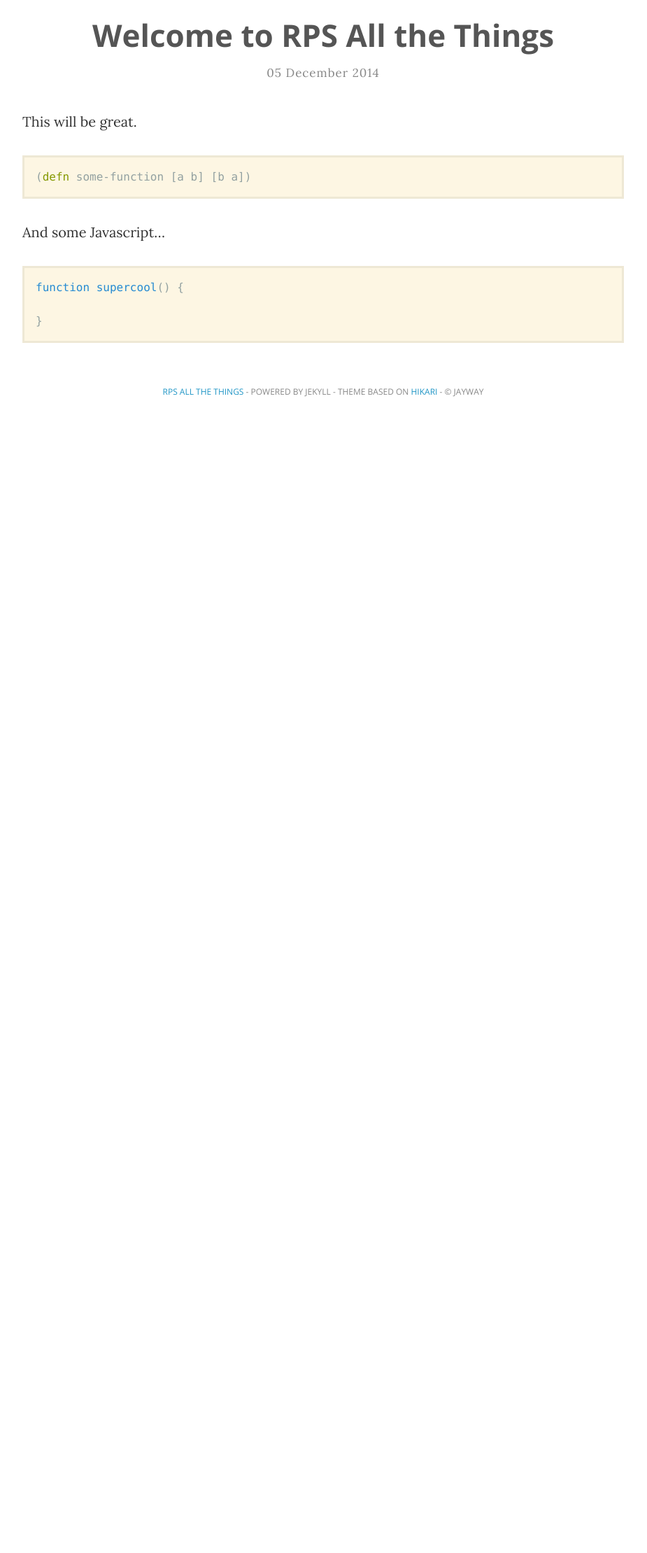
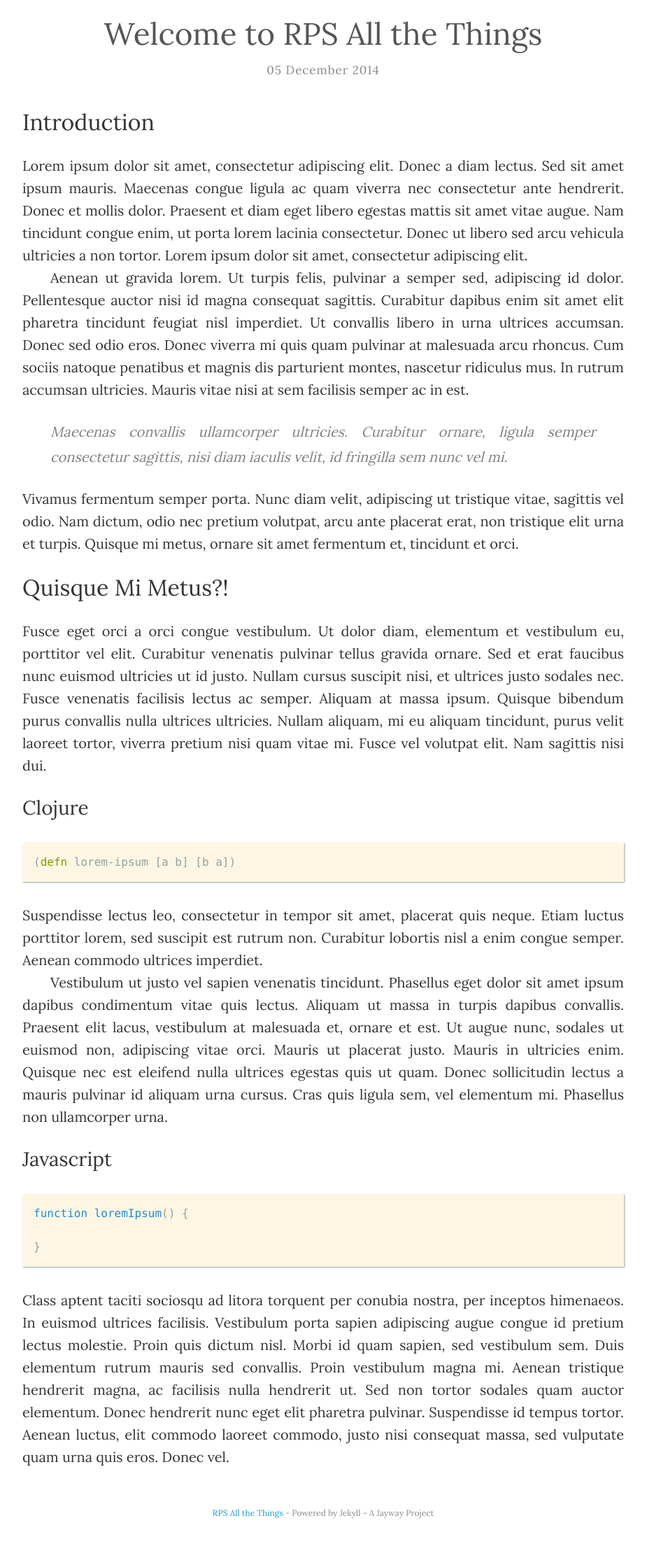
Before and after one commit to jayway/rpsallthethings, a Jekyll site: the page built from _posts/2014-12-05-welcome-to-rpsallthethings.md, in a window 1280 px wide. Shown: the whole page at 70% size, without its empty margins (178-1103 px from the left). Built offline with Jekyll 4.4.1, drawn with Linux system fonts in a browser that asks for light colours; before the commit the page ends 900 px from its top, so only the background shows below that.

Commit message:
A bit better fonts and stuff

```diff
--- a/_layouts/default.html
+++ b/_layouts/default.html
@@ -10,7 +10,7 @@
       <meta http-equiv="content-language" content="en-gb" />
       <meta name="description" content="Fluid, responsive blog theme for Jekyll.">
       <meta name="viewport" content="width=device-width, initial-scale=1, maximum-scale=1">
-      <link href="//fonts.googleapis.com/css?family=Open+Sans:400italic,400,300,700|Lora:400,700,400italic" rel="stylesheet" type="text/css">
+      <link href="//fonts.googleapis.com/css?family=Lora" rel="stylesheet" type="text/css">
       <link rel="stylesheet" type="text/css" href="{{ site.baseurl }}/css/main.css" />
       <link href="atom.xml" type="application/atom+xml" rel="alternate" title="Site ATOM Feed">
   </head>
@@ -21,7 +21,7 @@
       {{ content }}
 
       <footer>
-        <p><a href="{{ site.baseurl }}/">{{ site.name }}</a> - Powered by Jekyll - Theme based on <a href="https://github.com/m3xm/hikari-for-Jekyll">hikari</a> - &copy; {{ site.author }}</p>
+        <p><a href="{{ site.baseurl }}/">{{ site.name }}</a> - Powered by Jekyll - A {{ site.author }} Project</p>
       </footer>
 
     </div>
--- a/_posts/2014-12-05-welcome-to-rpsallthethings.md
+++ b/_posts/2014-12-05-welcome-to-rpsallthethings.md
@@ -4,16 +4,36 @@ title:  "Welcome to RPS All the Things"
 date:   2014-12-05 15:51:00
 ---
 
-This will be great.
+## Introduction
+
+Lorem ipsum dolor sit amet, consectetur adipiscing elit. Donec a diam lectus. Sed sit amet ipsum mauris. Maecenas congue ligula ac quam viverra nec consectetur ante hendrerit. Donec et mollis dolor. Praesent et diam eget libero egestas mattis sit amet vitae augue. Nam tincidunt congue enim, ut porta lorem lacinia consectetur. Donec ut libero sed arcu vehicula ultricies a non tortor. Lorem ipsum dolor sit amet, consectetur adipiscing elit.
+
+Aenean ut gravida lorem. Ut turpis felis, pulvinar a semper sed, adipiscing id dolor. Pellentesque auctor nisi id magna consequat sagittis. Curabitur dapibus enim sit amet elit pharetra tincidunt feugiat nisl imperdiet. Ut convallis libero in urna ultrices accumsan. Donec sed odio eros. Donec viverra mi quis quam pulvinar at malesuada arcu rhoncus. Cum sociis natoque penatibus et magnis dis parturient montes, nascetur ridiculus mus. In rutrum accumsan ultricies. Mauris vitae nisi at sem facilisis semper ac in est.
+
+> Maecenas convallis ullamcorper ultricies. Curabitur ornare, ligula semper consectetur sagittis, nisi diam iaculis velit, id fringilla sem nunc vel mi.
+
+Vivamus fermentum semper porta. Nunc diam velit, adipiscing ut tristique vitae, sagittis vel odio. Nam dictum, odio nec pretium volutpat, arcu ante placerat erat, non tristique elit urna et turpis. Quisque mi metus, ornare sit amet fermentum et, tincidunt et orci.
+
+## Quisque Mi Metus?!
+
+Fusce eget orci a orci congue vestibulum. Ut dolor diam, elementum et vestibulum eu, porttitor vel elit. Curabitur venenatis pulvinar tellus gravida ornare. Sed et erat faucibus nunc euismod ultricies ut id justo. Nullam cursus suscipit nisi, et ultrices justo sodales nec. Fusce venenatis facilisis lectus ac semper. Aliquam at massa ipsum. Quisque bibendum purus convallis nulla ultrices ultricies. Nullam aliquam, mi eu aliquam tincidunt, purus velit laoreet tortor, viverra pretium nisi quam vitae mi. Fusce vel volutpat elit. Nam sagittis nisi dui.
+
+### Clojure
 
 {% highlight clojure %}
-(defn some-function [a b] [b a])
+(defn lorem-ipsum [a b] [b a])
 {% endhighlight %}
 
-And some Javascript...
+Suspendisse lectus leo, consectetur in tempor sit amet, placerat quis neque. Etiam luctus porttitor lorem, sed suscipit est rutrum non. Curabitur lobortis nisl a enim congue semper. Aenean commodo ultrices imperdiet.
+
+Vestibulum ut justo vel sapien venenatis tincidunt. Phasellus eget dolor sit amet ipsum dapibus condimentum vitae quis lectus. Aliquam ut massa in turpis dapibus convallis. Praesent elit lacus, vestibulum at malesuada et, ornare et est. Ut augue nunc, sodales ut euismod non, adipiscing vitae orci. Mauris ut placerat justo. Mauris in ultricies enim. Quisque nec est eleifend nulla ultrices egestas quis ut quam. Donec sollicitudin lectus a mauris pulvinar id aliquam urna cursus. Cras quis ligula sem, vel elementum mi. Phasellus non ullamcorper urna.
+
+### Javascript
 
 {% highlight javascript %}
-function supercool() {
+function loremIpsum() {
 
 }
 {% endhighlight %}
+
+Class aptent taciti sociosqu ad litora torquent per conubia nostra, per inceptos himenaeos. In euismod ultrices facilisis. Vestibulum porta sapien adipiscing augue congue id pretium lectus molestie. Proin quis dictum nisl. Morbi id quam sapien, sed vestibulum sem. Duis elementum rutrum mauris sed convallis. Proin vestibulum magna mi. Aenean tristique hendrerit magna, ac facilisis nulla hendrerit ut. Sed non tortor sodales quam auctor elementum. Donec hendrerit nunc eget elit pharetra pulvinar. Suspendisse id tempus tortor. Aenean luctus, elit commodo laoreet commodo, justo nisi consequat massa, sed vulputate quam urna quis eros. Donec vel.
--- a/_scss/base/_global.scss
+++ b/_scss/base/_global.scss
@@ -37,7 +37,7 @@ h3,
 h4,
 h5,
 h6 {
-  font-family: $variant-family, sans-serif;
+  font-weight: normal;
 }
 
 h1 {
@@ -46,13 +46,12 @@ h1 {
 }
 
 h2 {
-  font-size: 180%;
-  font-style: italic;
+  font-size: 160%;
   margin: 0 0 $spacing-xs;
 }
 
 h3 {
-  font-size: 150%;
+  font-size: 140%;
   font-weight: lighter;
   margin: 0 0 $spacing-xs;
 }
@@ -92,3 +91,12 @@ a {
     text-decoration: underline;
   }
 }
+
+main {
+  text-align: justify;
+
+  p + p {
+    margin-top: -1.3em;
+    text-indent: 2em;
+  }
+}
--- a/_scss/base/_variables.scss
+++ b/_scss/base/_variables.scss
@@ -11,7 +11,6 @@ $footer-color:      #888;
 // Typography
 
 $font-family:       'Lora', Georgia, serif;
-$variant-family:    'Open Sans', sans-serif;
 $font-size-l:       1.25em; // font-size on desktop type screens
 $font-size-m:       $font-size-l * 0.9; // font-size under 942px wide screens
 $font-size-s:       $font-size-l * 0.7; // font-size under 642px wide screens
--- a/_scss/components/_syntax.scss
+++ b/_scss/components/_syntax.scss
@@ -2,7 +2,7 @@
 // https://gist.github.com/edwardhotchkiss/2005058
 
 .highlight {
-  border: 3px solid #eee8d5;
+  box-shadow: 1px 1px 2px #93a1a1;
   padding: $spacing-s $spacing-s;
   background-color: #fdf6e3;
   font-size: 80%;
--- a/_scss/pages/_posts.scss
+++ b/_scss/pages/_posts.scss
@@ -7,24 +7,16 @@ ol {
 }
 
 blockquote {
-  font-size: 150%;
   font-family: $font-family;
   font-weight: lighter;
-  color: lighten($text-color, 40%);
-  border-left: 4px solid $main-color;
-  padding-left: $spacing-s;
-  margin-top: $spacing-m;
-  margin-bottom: $spacing-m;
-  margin-left: -$spacing-l;
-  margin-right: 0;
-  line-height: 165%;
+  font-style: italic;
+  color: lighten($text-color, 30%);
+  padding: 0 2em;
+  margin: 0 0 1em;
+  line-height: 1.8;
 
-  @media (max-width: 942px) {
-    margin-left: 0;
-  }
   p {
-    padding-left: 0!important;
-    padding-right: 0!important;
+    line-height: inherit;
   }
 } // end blockquote
 
--- a/_scss/partials/_footer.scss
+++ b/_scss/partials/_footer.scss
@@ -2,8 +2,6 @@ footer {
   padding: 1em;
   width: 100%;
   text-align: center;
-  text-transform: uppercase;
-  font-family: $variant-family;
   font-size: 60%;
   color: $footer-color;
 }
```
